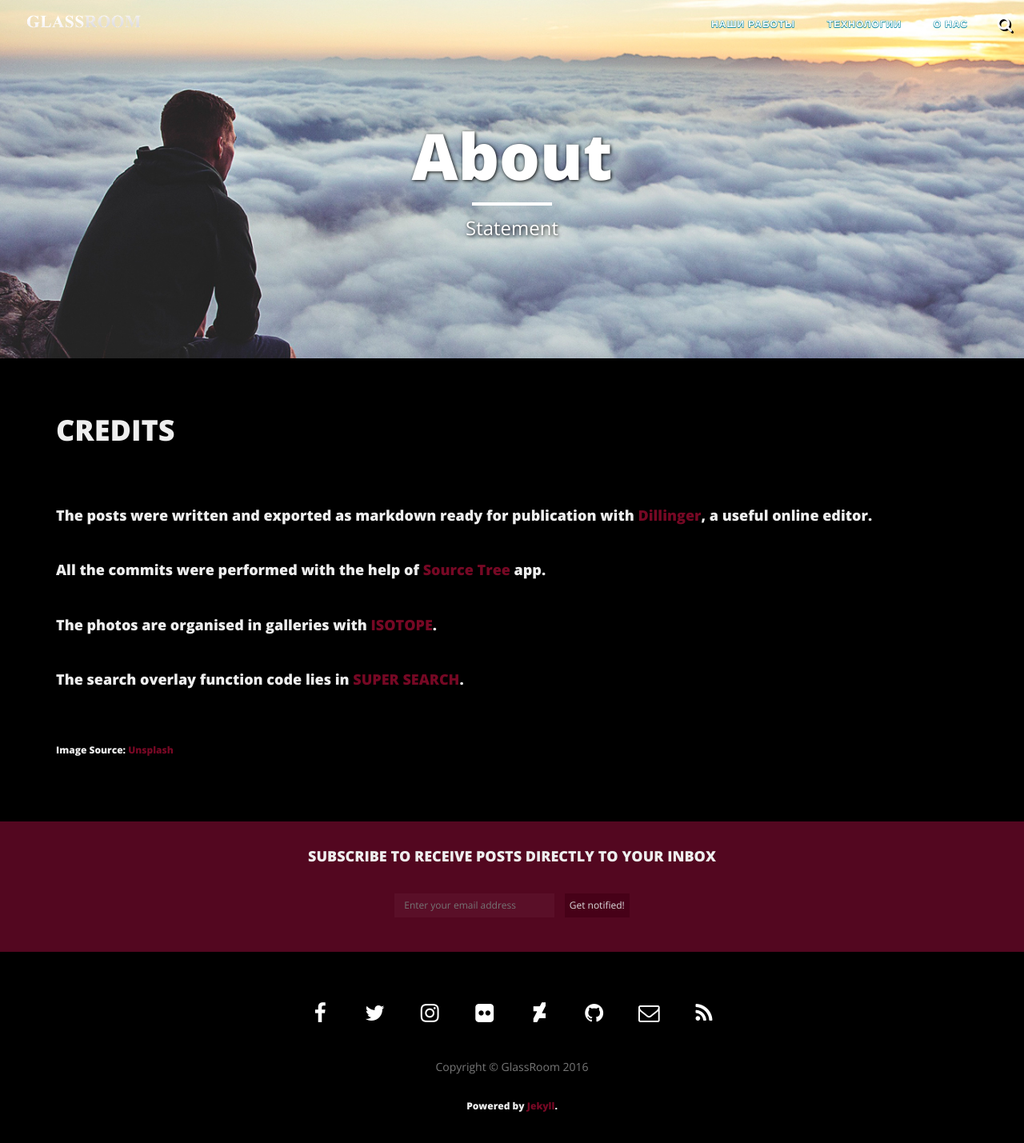
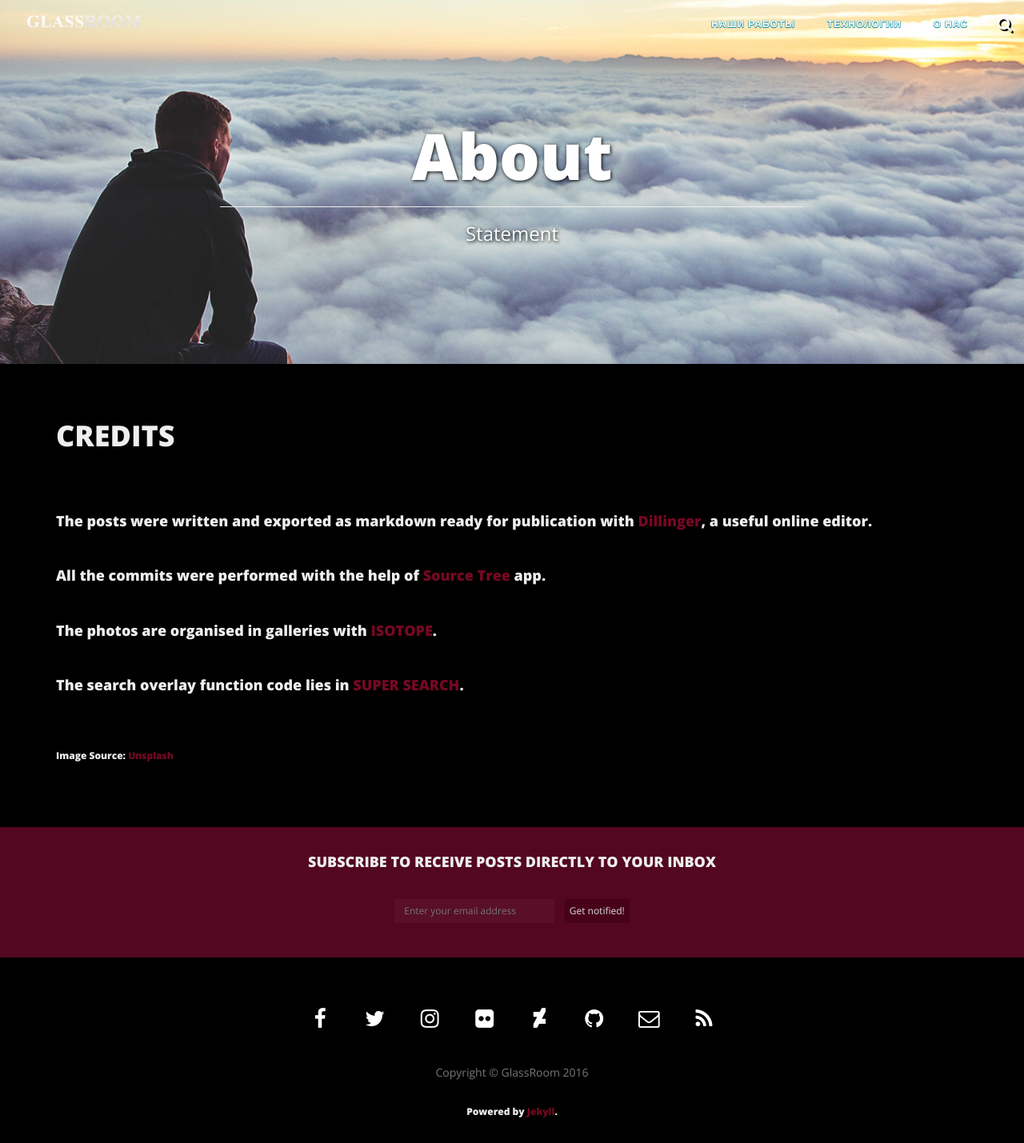
Before and after one commit to Magnum800/glassroom, a Jekyll site: the page built from about/index.html, in a window 1280 px wide. Shown: the whole page at 80% size. Built offline with Jekyll 4.4.1, drawn with Linux system fonts in a browser that asks for light colours; nearby versions of some CDN libraries.

Commit message:
Update main.css

```diff
--- a/css/main.css
+++ b/css/main.css
@@ -40,12 +40,6 @@ a img:focus {
 blockquote {
   color: #808080;
   font-style: italic;
-}
-hr.small {
-  max-width: 100px;
-  margin: 15px auto;
-  border-width: 4px;
-  border-color: white;
 }
 .navbar-custom {
   background-color: transparent;
```
